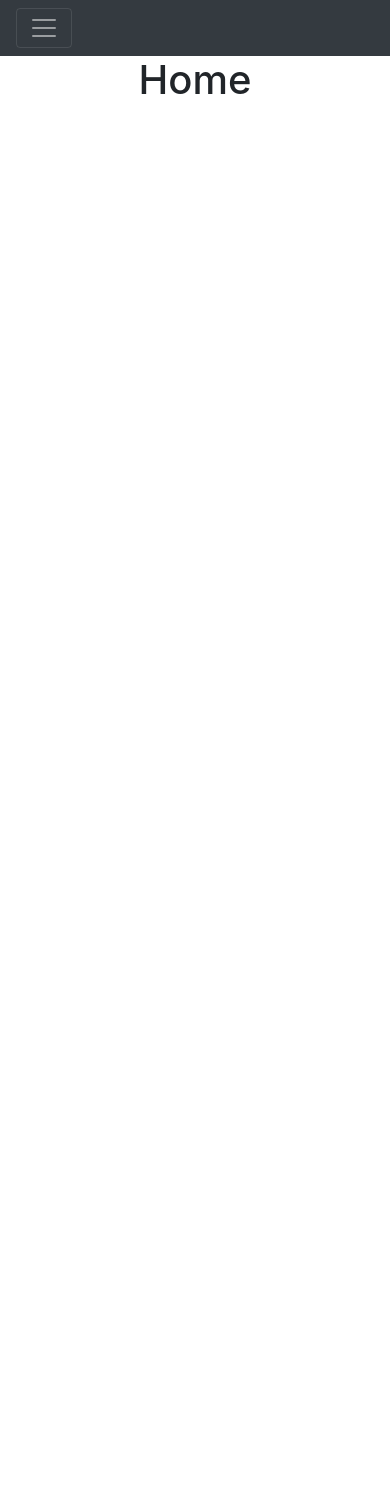
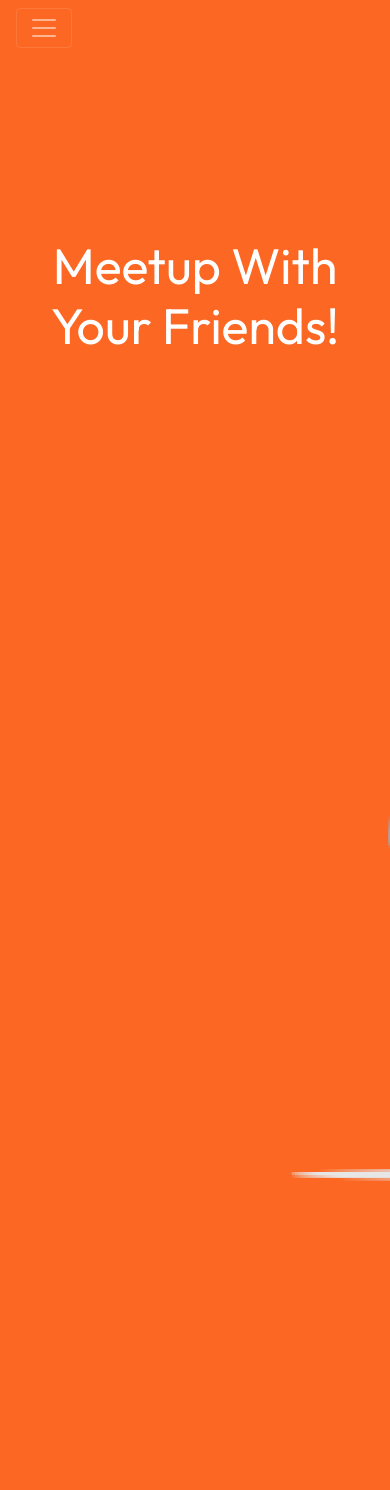
Before and after one commit to Jeffery05/MeetUp, a Flask app: page / in a window 390 px wide; the page is wider, and only the part inside the window is pictured. Before the commit the page ends 94 px from the top of that part, so only its background shows below. Run offline with Flask 3, Linux system fonts and the light colour scheme; some libraries are stand-ins or nearby versions.

Commit message:
added styling to the home screen

```diff
--- a/website/static/site.css
+++ b/website/static/site.css
@@ -19,3 +19,12 @@
   .map {
     height: 500px;
   }
+
+  .meetup-bg {
+    background-color: #FC6824;
+  }
+
+  .meetup-text {
+    color: white;
+    font-family: 'Outfit' ;font-size: 18px;
+  }
--- a/website/templates/base.html
+++ b/website/templates/base.html
@@ -14,12 +14,13 @@
       href="https://stackpath.bootstrapcdn.com/font-awesome/4.7.0/css/font-awesome.min.css"
       crossorigin="anonymous"
     />
+    <link href='https://fonts.googleapis.com/css?family=Outfit' rel='stylesheet'>
     <link href="/static/site.css" rel="stylesheet">
 
     <title>{% block title %}Home{% endblock %}</title>
   </head>
-  <body>
-    <nav class="navbar navbar-expand-lg navbar-dark bg-dark">
+  <body class="meetup-bg meetup-text">
+    <nav class="navbar navbar-expand-lg navbar-dark ">
       <button
         class="navbar-toggler"
         type="button"
--- a/website/templates/home.html
+++ b/website/templates/home.html
@@ -1,4 +1,12 @@
 {% extends "base.html" %} {% block title %}Home{% endblock %} {% block content
     %}
-    <h1 align="center">Home</h1>
+    <div class="row">
+        <div class="col-md-6">
+            <h1 align="center" style="font-size: 50px;  padding-top: 180px;"><bold>Meetup With Your Friends!</bold></h1>
+        </div>
+        <div class="col-md-6">
+            <img src="/website/static/images/group.png" alt="Happy_Group">
+        </div>
+    </div>
+
     {% endblock %}
```
Also changed, not shown: instance/database.db, website/static/images/group.png (added).
